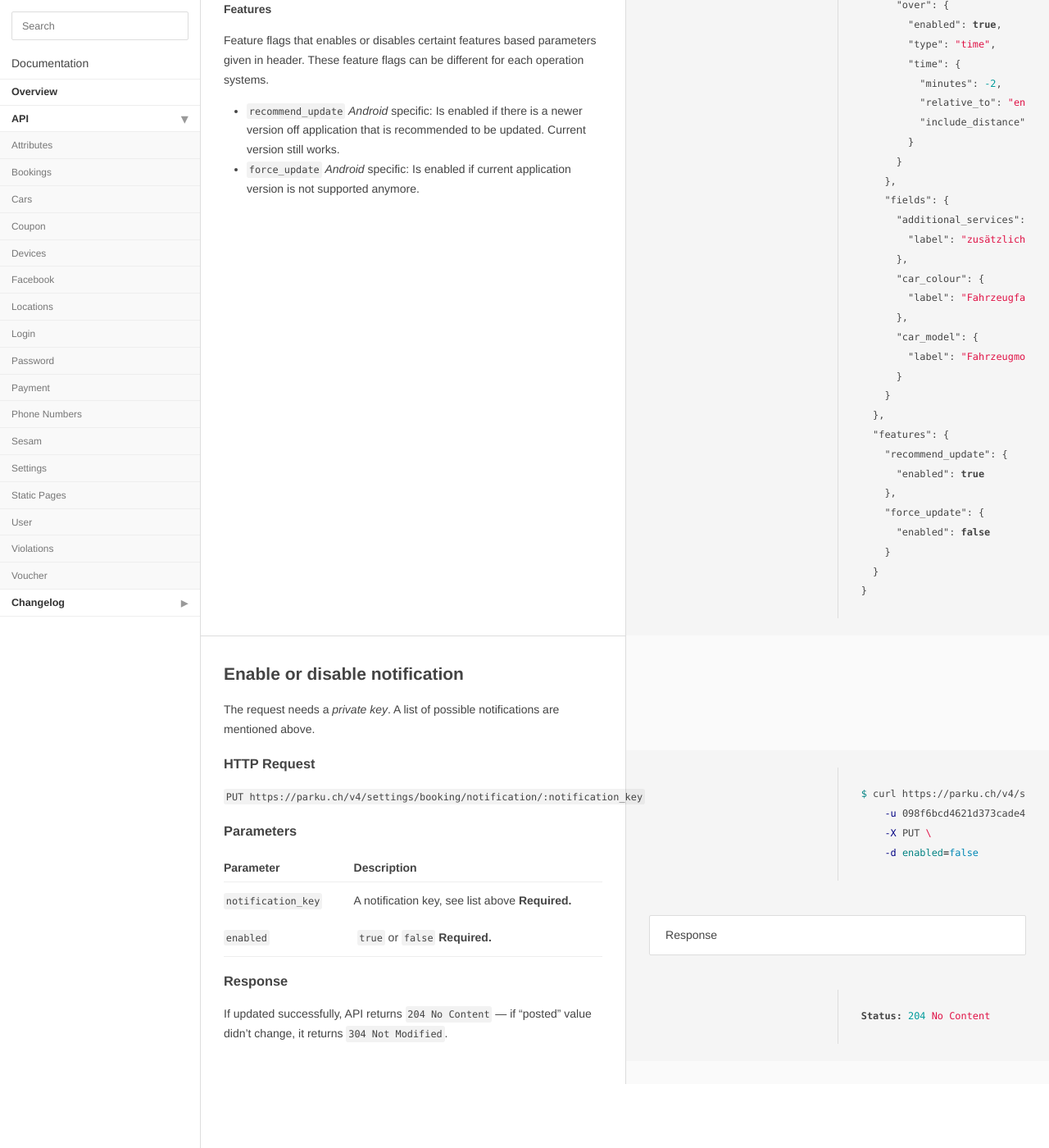
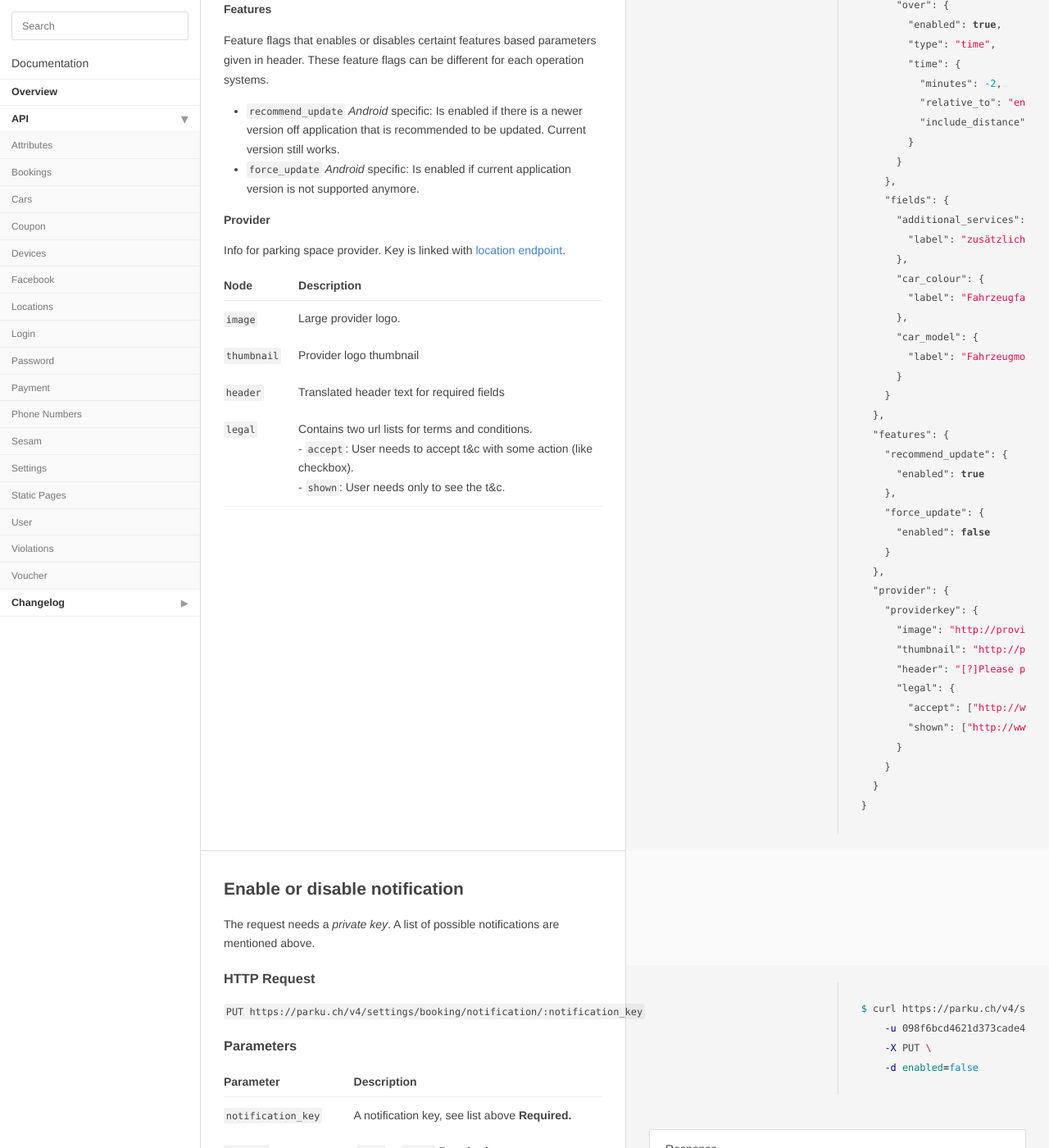
Before and after one commit to parku/docs, a Jekyll site: the page built from api/settings.md, in a window 1280 px wide and 1400 px high, scrolled down 1975 px. Shown: the whole window at 82% size. Built offline with Jekyll 4.4.1, drawn with Linux system fonts in a browser that asks for light colours; Markdown is read by kramdown in place of the engine named in the settings; before the commit the page ends 3297 px from its top, so only the background shows below that.

Commit message:
DEV-357 Adding provider to locations and settings + updating changeling

````diff
--- a/api/settings.md
+++ b/api/settings.md
@@ -107,6 +107,17 @@ Status: 200 OK
     "force_update": {
       "enabled": false
     }
+  },
+  "provider": {
+    "providerkey": {
+      "image": "http://provider/image.png",
+      "thumbnail": "http://provider/thumbnail.png",
+      "header": "[?]Please provide the data necessary for booking the parking spaces.",
+      "legal": {
+        "accept": ["http://www.provider.com/terms_and_conditions.html"],
+        "shown": ["http://www.provider.com/terms_and_conditions_info.html"]
+      }
+    }
   }
 }
 ```
@@ -180,6 +191,18 @@ These feature flags can be different for each operation systems.
 recommended to be updated. Current version still works.
 * `force_update` _Android_ specific: Is enabled if current application version is not supported anymore.
 
+#### Provider
+
+Info for parking space provider. Key is linked with [location endpoint](/api/locations).
+
+ Node       | Description
+---         | ---
+`image`     | Large provider logo.
+`thumbnail` | Provider logo thumbnail
+`header`    | Translated header text for required fields
+`legal`     | Contains two url lists for terms and conditions. <br>- `accept`: User needs to accept t&c with some action (like checkbox).  <br>- `shown`: User needs only to see the t&c.
+
+
 ## Enable or disable notification
 
 The request needs a _private key_. A list of possible notifications are mentioned above.
````
Also changed, not shown: api/locations.md (+5 -0 lines), changelog.md.
